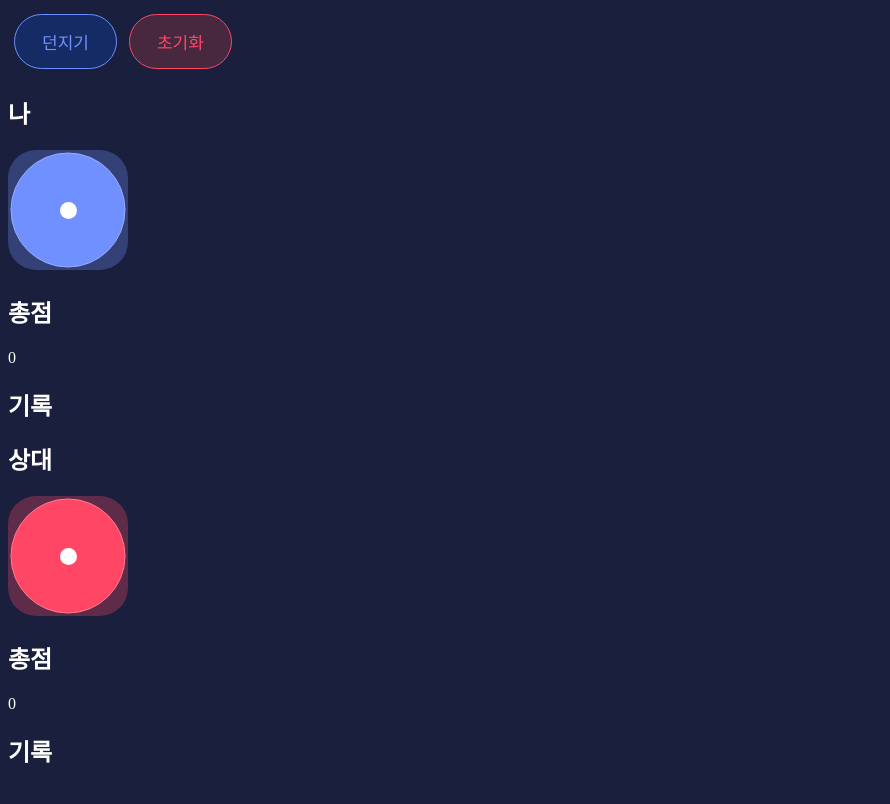
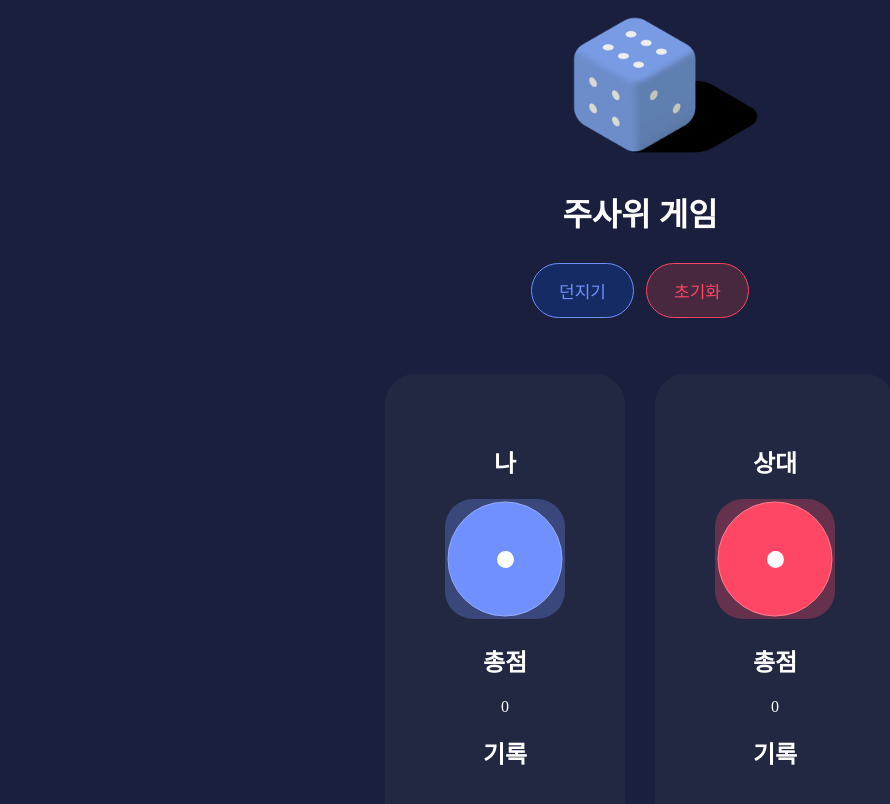
Before and after one commit to xenosign/codit-react, a React (Create React App) app: page / in a window 1280 px wide. Shown: the top 804 px of the page, without its empty margins (0-890 px from the left). Built offline with nearby package versions, Linux system fonts and the light colour scheme; the HTML template or start-up script is replaced by a standard one.

Commit message:
디자인 마무리

```diff
--- a/src/App.css
+++ b/src/App.css
@@ -1,3 +1,14 @@
 .App .App-button {
   margin: 6px;
 }
+
+.App .Logo {
+  width: 20vw;
+}
+
+.App .Board-container {
+  display: flex;
+  gap: 30px;
+  margin-top: 50px;
+  justify-content: center;
+}
--- a/src/App.js
+++ b/src/App.js
@@ -3,6 +3,7 @@ import Board from "./Board";
 import Button from "./Button";
 import './index.css';
 import './App.css';
+import logo from './assets/logo.png';
 
 function random(max) {
   return Math.ceil(Math.random() * max);
@@ -31,11 +32,13 @@ function App() {
 
   return (
     <div className="App">
+      <img src={logo} alt="로고" className="Logo" />
+      <h1>주사위 게임</h1>
       <div>
         <Button color='blue' className="App-button" onClick={handleThrowDice}>던지기</Button>
         <Button color='red' className="App-button" onClick={handleClearClick}>초기화</Button>
       </div >
-      <div>
+      <div className="Board-container">
         <Board name="나" color="blue" gameHistory={blueGameHistory} />
         <Board name="상대" color="red" gameHistory={redGameHistory} />
       </div>
--- a/src/Board.js
+++ b/src/Board.js
@@ -1,4 +1,11 @@
 import Dice from "./Dice";
+
+const boxStyle = {
+  display: 'inline-block',
+  padding: '50px 60px',
+  borderRadius: '30px',
+  backgroundColor: 'rgba(117, 117, 117, 0.1)',
+}
 
 function Board({ name, color, gameHistory }) {
   const num = gameHistory[gameHistory.length - 1] || 1;
@@ -8,7 +15,7 @@ function Board({ name, color, gameHistory }) {
 
   return (
     <>
-      <div>
+      <div style={boxStyle}>
         <h2>{name}</h2>
         <Dice color={color} num={num} />
         <h2>총점</h2>
--- a/src/index.css
+++ b/src/index.css
@@ -1,4 +1,5 @@
 body {
   background-color: #191f3c;
   color: #fff;
+  text-align: center;
 }
```
Also changed, not shown: src/assets/logo.png (added).
